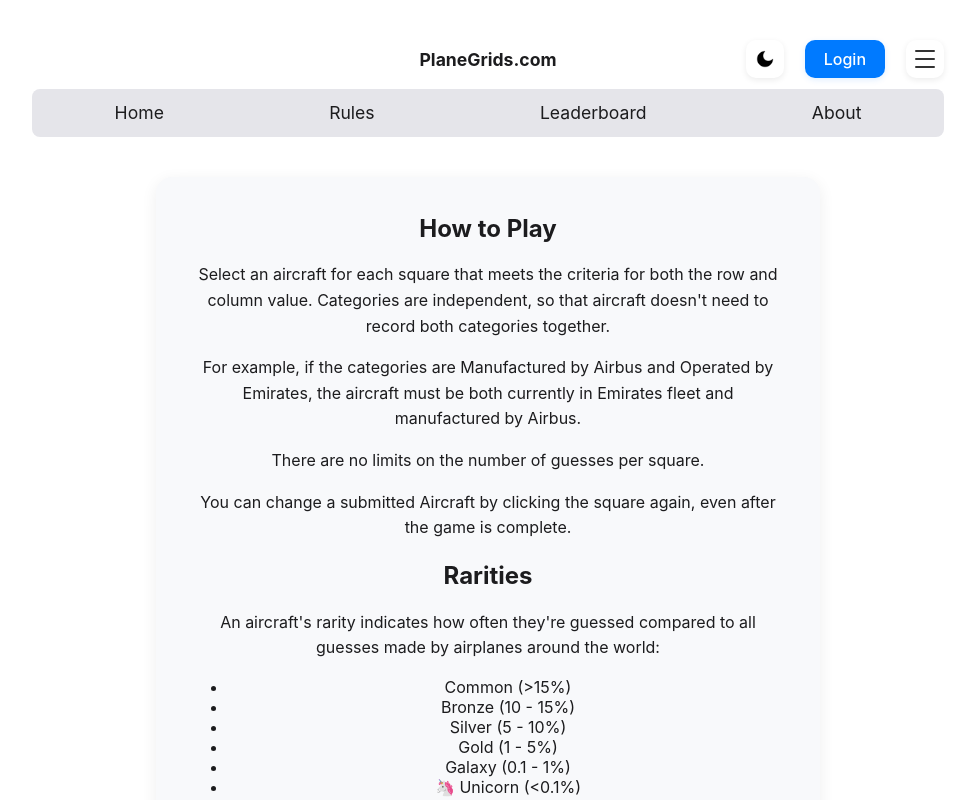
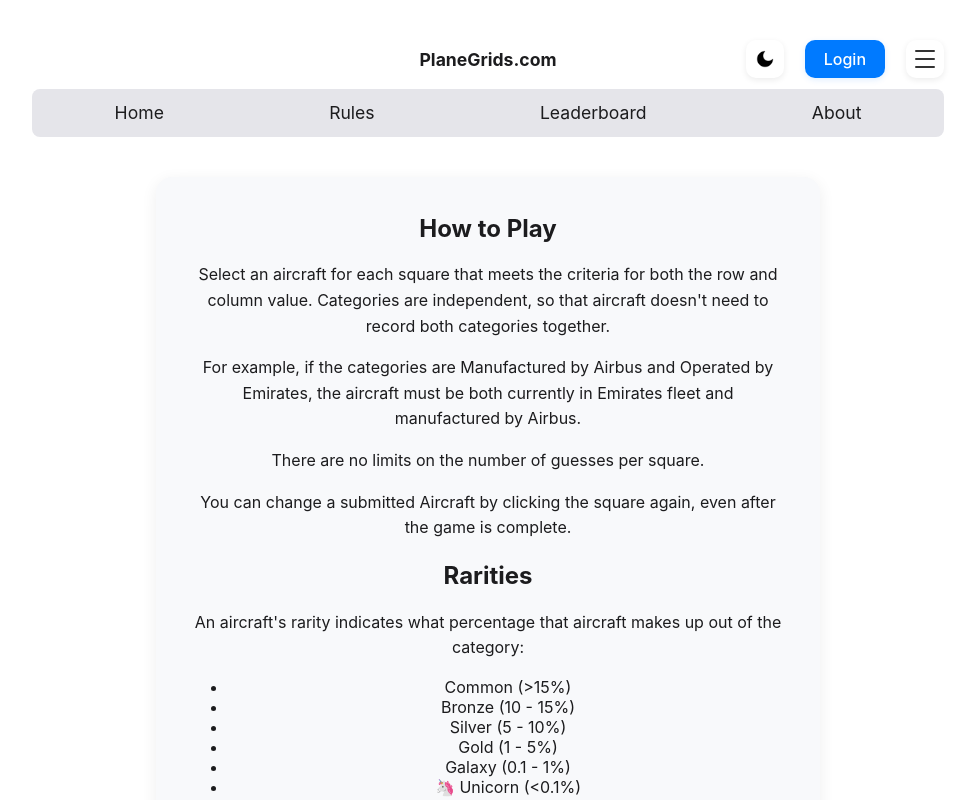
Before and after one commit to burk3405/PlaneGrids, a plain HTML site: page rules.html in a window 1280 px wide. Shown: the top 800 px of the page, without its empty margins (152-1127 px from the left). Drawn offline with Linux system fonts and the light colour scheme.

Commit message:
Update rules.html

```diff
--- a/rules.html
+++ b/rules.html
@@ -68,7 +68,7 @@
 
         <h2>Rarities</h2>
 
-        <p>An aircraft's rarity indicates how often they're guessed compared to all guesses made by airplanes around the world:</p>
+        <p>An aircraft's rarity indicates what percentage that aircraft makes up out of the category:</p>
 
         <ul>
             <li>Common (>15%)</li>
```
